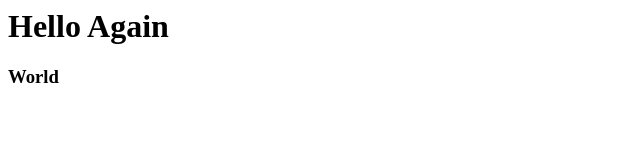
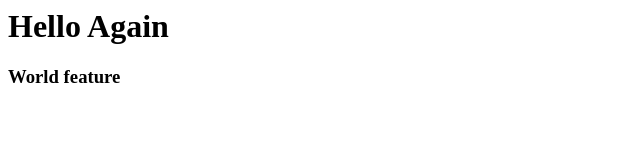
Before and after one commit to omarakamal/bigomar, a plain HTML site: page index.html in a window 1280 px wide. Shown: the full height of the page, 0-640 px from the left. Drawn offline with Linux system fonts and the light colour scheme.

Commit message:
first feature push

```diff
--- a/index.html
+++ b/index.html
@@ -1,2 +1,2 @@
 <h1>Hello Again</h1>
-<h3>World</h3>
+<h3>World feature</h3>
```
